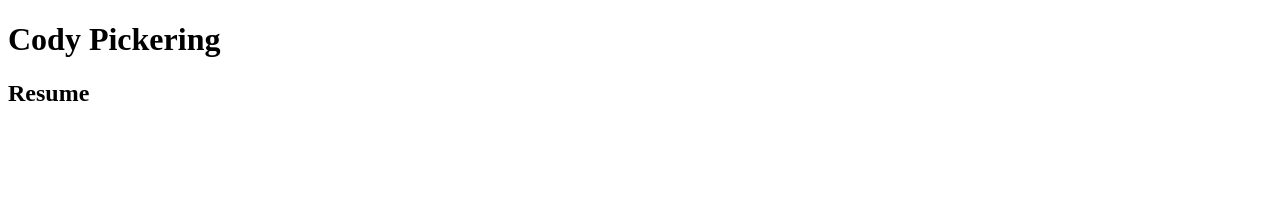
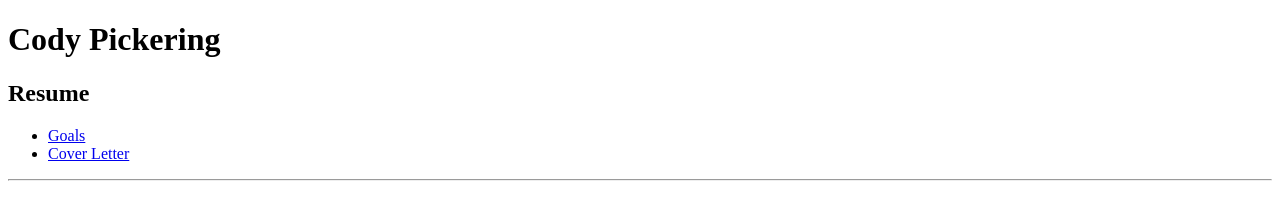
Before and after one commit to rivetenn/rivetenn.github.io, a plain HTML site: page Resume.html in a window 1280 px wide. Drawn offline with Linux system fonts and the light colour scheme.

Commit message:
Update Resume.html

```diff
--- a/Resume.html
+++ b/Resume.html
@@ -4,10 +4,22 @@
   <meta charset="UTF-8">
   <title>Resume</title>
   <link rel="stylesheet"><href="styles.css">
+    <script>
+    function getDate(){
+    var now = new Date();
+    document.getElementById("currentTime").innerHTML = now;}
+    </script>
 </head>
 <body>
+<header>
 <h1 class=name>Cody Pickering</h1>
 <h2><span display:flex; justify-content:center>Resume</span></h2>
+  <ul>
+    <li><a href=https://rivetenn.github.io/goals>Goals</a></li>
+    <li><a href=https://rivetenn.github.io/index>Cover Letter</a></li>
+  </ul>
+</header><hr>
+
 
 
 
```
